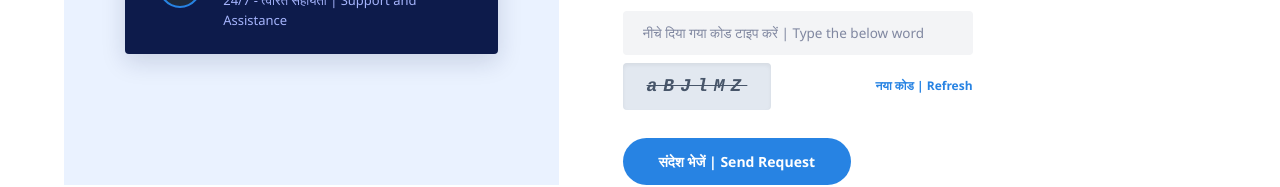
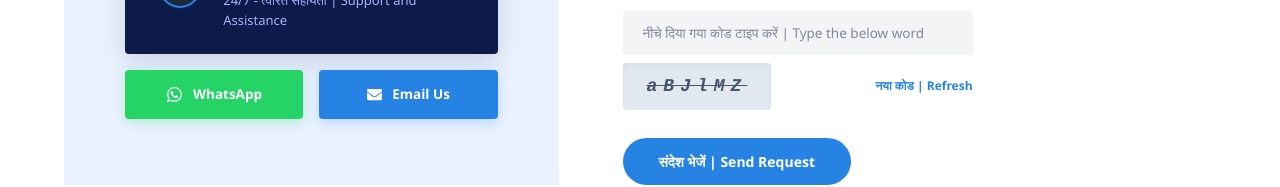
Before and after one commit to EPICdronzer/Hospital_System, a Next.js app: page /contact in a window 1280 px wide. Shown: the part 885-1072 px from the top of the page. Built offline with nearby package versions, Linux system fonts and the light colour scheme.

Commit message:
fix: replace React event handlers in about/page.js Server Component with CSS hover rules to fix event handler serializability error

```diff
--- a/app/(users)/about/page.js
+++ b/app/(users)/about/page.js
@@ -25,6 +25,20 @@ export default function AboutPage() {
               display: grid;
               grid-template-columns: 1.15fr 0.85fr;
               gap: 48px;
+            }
+            .about-btn-call {
+              background-color: #FF9933;
+              transition: background-color 0.2s;
+            }
+            .about-btn-call:hover {
+              background-color: #e07f24 !important;
+            }
+            .about-btn-enquiry {
+              opacity: 1;
+              transition: opacity 0.2s;
+            }
+            .about-btn-enquiry:hover {
+              opacity: 0.8 !important;
             }
             @media (max-width: 1023px) {
               .about-widgets-grid {
@@ -80,25 +94,20 @@ export default function AboutPage() {
               </div>
               {/* Call CTA Action */}
               <div style={{ display: "flex", alignItems: "center", gap: "20px", flexWrap: "wrap" }}>
-                <a href="tel:+919969569535" style={{
+                <a href="tel:+919969569535" className="about-btn-call" style={{
                   display: "inline-flex",
                   alignItems: "center",
                   gap: "8px",
-                  backgroundColor: "#FF9933",
                   color: "#ffffff",
                   fontWeight: 700,
                   fontSize: "14px",
                   padding: "12px 28px",
                   textDecoration: "none",
-                  boxShadow: "0 4px 12px rgba(255,153,51,0.3)",
-                  transition: "background 0.2s"
-                }}
-                  onMouseEnter={(e) => e.currentTarget.style.backgroundColor = "#e07f24"}
-                  onMouseLeave={(e) => e.currentTarget.style.backgroundColor = "#FF9933"}
-                >
+                  boxShadow: "0 4px 12px rgba(255,153,51,0.3)"
+                }}>
                   कॉल करें | Call Now
                 </a>
-                <a href="/contact" style={{
+                <a href="/contact" className="about-btn-enquiry" style={{
                   display: "inline-flex",
                   alignItems: "center",
                   color: "#ffffff",
@@ -106,12 +115,8 @@ export default function AboutPage() {
                   fontSize: "13.5px",
                   textDecoration: "none",
                   borderBottom: "1.5px solid #ffffff",
-                  paddingBottom: "2px",
-                  transition: "opacity 0.2s"
-                }}
-                  onMouseEnter={(e) => e.currentTarget.style.opacity = 0.8}
-                  onMouseLeave={(e) => e.currentTarget.style.opacity = 1}
-                >
+                  paddingBottom: "2px"
+                }}>
                   पूछताछ करें | Enquiry »
                 </a>
               </div>
--- a/app/(users)/components_contact/contact-form.js
+++ b/app/(users)/components_contact/contact-form.js
@@ -1,7 +1,7 @@
 "use client";
 
 import { useState, useEffect } from "react";
-import { FaPhoneAlt, FaEnvelopeOpen } from "react-icons/fa";
+import { FaPhoneAlt, FaEnvelopeOpen, FaWhatsapp, FaEnvelope } from "react-icons/fa";
 
 export default function ContactForm() {
   const [formData, setFormData] = useState({
@@ -146,7 +146,7 @@ export default function ContactForm() {
                 gap: 20,
                 boxShadow: "0 8px 25px rgba(13,27,75,0.15)",
                 marginTop: 30,
-                marginBottom: 30,
+                marginBottom: 16,
                 zIndex: 2
               }}>
                 <div style={{
@@ -167,6 +167,66 @@ export default function ContactForm() {
                   <h4 style={{ color: "#ffffff", fontWeight: 800, fontSize: 18, margin: "0 0 4px" }}>आपातकालीन कॉल | Emergency Call</h4>
                   <p style={{ color: "#a5b4fc", fontSize: 13, margin: 0, fontWeight: 500 }}>24/7 - त्वरित सहायता | Support and Assistance</p>
                 </div>
+              </div>
+
+              {/* WhatsApp and Email Quick CTAs */}
+              <div style={{
+                display: "flex",
+                gap: 16,
+                width: "90%",
+                marginBottom: 30,
+                zIndex: 2,
+                flexWrap: "wrap"
+              }}>
+                {/* WhatsApp Chat */}
+                <a href="https://wa.me/919969569535" target="_blank" rel="noopener noreferrer" style={{
+                  flex: 1,
+                  display: "flex",
+                  alignItems: "center",
+                  justifyContent: "center",
+                  gap: 10,
+                  backgroundColor: "#25D366",
+                  color: "#ffffff",
+                  padding: "14px 20px",
+                  borderRadius: 4,
+                  textDecoration: "none",
+                  fontWeight: 700,
+                  fontSize: 13.5,
+                  boxShadow: "0 4px 12px rgba(37,211,102,0.25)",
+                  transition: "background-color 0.2s",
+                  minWidth: 140
+                }}
+                  onMouseEnter={(e) => e.currentTarget.style.backgroundColor = "#1ebd56"}
+                  onMouseLeave={(e) => e.currentTarget.style.backgroundColor = "#25D366"}
+                >
+                  <FaWhatsapp style={{ fontSize: 17 }} />
+                  WhatsApp
+                </a>
+
+                {/* Email Support */}
+                <a href="mailto:support@medilo.com" style={{
+                  flex: 1,
+                  display: "flex",
+                  alignItems: "center",
+                  justifyContent: "center",
+                  gap: 10,
+                  backgroundColor: "#2783e3",
+                  color: "#ffffff",
+                  padding: "14px 20px",
+                  borderRadius: 4,
+                  textDecoration: "none",
+                  fontWeight: 700,
+                  fontSize: 13.5,
+                  boxShadow: "0 4px 12px rgba(39,131,227,0.25)",
+                  transition: "background-color 0.2s",
+                  minWidth: 140
+                }}
+                  onMouseEnter={(e) => e.currentTarget.style.backgroundColor = "#1667b9"}
+                  onMouseLeave={(e) => e.currentTarget.style.backgroundColor = "#2783e3"}
+                >
+                  <FaEnvelope style={{ fontSize: 15 }} />
+                  Email Us
+                </a>
               </div>
 
             </div>
```
